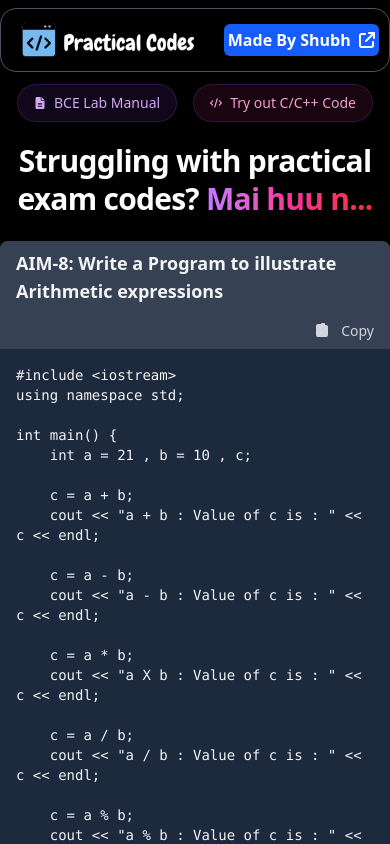
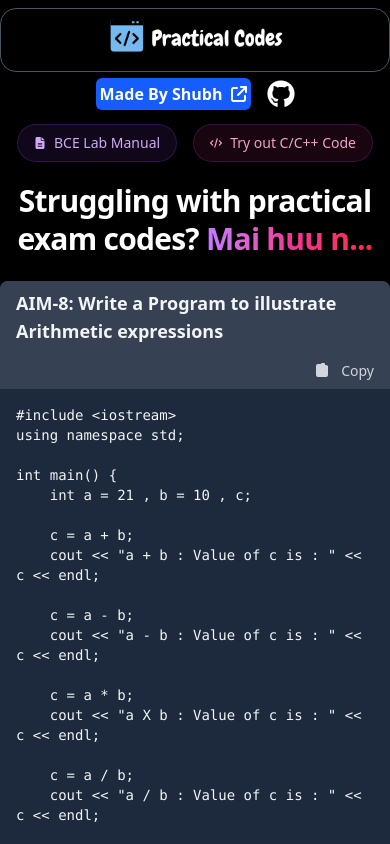
Before and after one commit to Shubhashish-Chakraborty/bce-code-solution, a React (Vite) app: page / in a window 390 px wide. Shown: the top 844 px of the page. Built offline with nearby package versions, Linux system fonts and the light colour scheme.

Commit message:
I MADE the navbar more responsive

```diff
--- a/src/App.tsx
+++ b/src/App.tsx
@@ -13,7 +13,7 @@
         <div className="min-h-screen bg-black">
             <Navbar />
 
-            <div className="sticky top-0 z-10 bg-black/10 backdrop-blur-md py-1 shadow-md">
+            <div className="sticky mt-10 md:mt-0 top-0 z-10 bg-black/10 backdrop-blur-md py-1 shadow-md">
                 <div className="mt-2 mb-4 gap-x-4 flex justify-center">
                     <Capsule
                         text="BCE Lab Manual"
--- a/src/components/Navbar.tsx
+++ b/src/components/Navbar.tsx
@@ -1,16 +1,20 @@
+import { Github } from "../icons/Github"
 import { Redirect } from "../icons/Redirect"
 import { Button } from "../ui/Button"
 
 export const Navbar = () => {
     return (
             <div className="flex justify-center">
-                <div className="w-290  h-16 border-1 mt-2 border-gray-600 rounded-2xl flex justify-around items-center">
-                    <div className="hover:scale-110 cursor-pointer transition-all duration-500">
+                <div className="w-290  h-16 border-1 mt-2 border-gray-600 rounded-2xl flex flex-col md:flex-row md:justify-around items-center">
+                    <div className="md:hover:scale-110 cursor-pointer transition-all duration-500">
                         <img src="webLogo.png" className="w-48" alt="websiteLogo"/>
                     </div>
 
-                    <div className="flex justify-center items-center gap-4">
+                    <div className="flex justify-center md:mt-0 mt-4 items-center gap-4">
                         <Button text="Made By Shubh" variant="primary" endIcon={<Redirect/>} onClick={() => {window.open("https://github.com/Shubhashish-Chakraborty/bce-code-solution")}}/>
+                        <div onClick={() => {window.open("https://github.com/Shubhashish-Chakraborty")}} className="hover:scale-110 cursor-pointer transition-all duration-300">
+                            <Github/>
+                        </div>
                     </div>
                 </div>
             </div>
--- /dev/null
+++ b/src/icons/Github.tsx
@@ -0,0 +1,7 @@
+export const Github = () => {
+    return (
+        <svg fill="currentColor" stroke="currentColor" className="size-7 text-white" xmlns="http://www.w3.org/2000/svg" viewBox="0 0 496 512">
+            <path d="M165.9 397.4c0 2-2.3 3.6-5.2 3.6-3.3 .3-5.6-1.3-5.6-3.6 0-2 2.3-3.6 5.2-3.6 3-.3 5.6 1.3 5.6 3.6zm-31.1-4.5c-.7 2 1.3 4.3 4.3 4.9 2.6 1 5.6 0 6.2-2s-1.3-4.3-4.3-5.2c-2.6-.7-5.5 .3-6.2 2.3zm44.2-1.7c-2.9 .7-4.9 2.6-4.6 4.9 .3 2 2.9 3.3 5.9 2.6 2.9-.7 4.9-2.6 4.6-4.6-.3-1.9-3-3.2-5.9-2.9zM244.8 8C106.1 8 0 113.3 0 252c0 110.9 69.8 205.8 169.5 239.2 12.8 2.3 17.3-5.6 17.3-12.1 0-6.2-.3-40.4-.3-61.4 0 0-70 15-84.7-29.8 0 0-11.4-29.1-27.8-36.6 0 0-22.9-15.7 1.6-15.4 0 0 24.9 2 38.6 25.8 21.9 38.6 58.6 27.5 72.9 20.9 2.3-16 8.8-27.1 16-33.7-55.9-6.2-112.3-14.3-112.3-110.5 0-27.5 7.6-41.3 23.6-58.9-2.6-6.5-11.1-33.3 2.6-67.9 20.9-6.5 69 27 69 27 20-5.6 41.5-8.5 62.8-8.5s42.8 2.9 62.8 8.5c0 0 48.1-33.6 69-27 13.7 34.7 5.2 61.4 2.6 67.9 16 17.7 25.8 31.5 25.8 58.9 0 96.5-58.9 104.2-114.8 110.5 9.2 7.9 17 22.9 17 46.4 0 33.7-.3 75.4-.3 83.6 0 6.5 4.6 14.4 17.3 12.1C428.2 457.8 496 362.9 496 252 496 113.3 383.5 8 244.8 8zM97.2 352.9c-1.3 1-1 3.3 .7 5.2 1.6 1.6 3.9 2.3 5.2 1 1.3-1 1-3.3-.7-5.2-1.6-1.6-3.9-2.3-5.2-1zm-10.8-8.1c-.7 1.3 .3 2.9 2.3 3.9 1.6 1 3.6 .7 4.3-.7 .7-1.3-.3-2.9-2.3-3.9-2-.6-3.6-.3-4.3 .7zm32.4 35.6c-1.6 1.3-1 4.3 1.3 6.2 2.3 2.3 5.2 2.6 6.5 1 1.3-1.3 .7-4.3-1.3-6.2-2.2-2.3-5.2-2.6-6.5-1zm-11.4-14.7c-1.6 1-1.6 3.6 0 5.9 1.6 2.3 4.3 3.3 5.6 2.3 1.6-1.3 1.6-3.9 0-6.2-1.4-2.3-4-3.3-5.6-2z"/>
+        </svg>
+    )
+}
```
